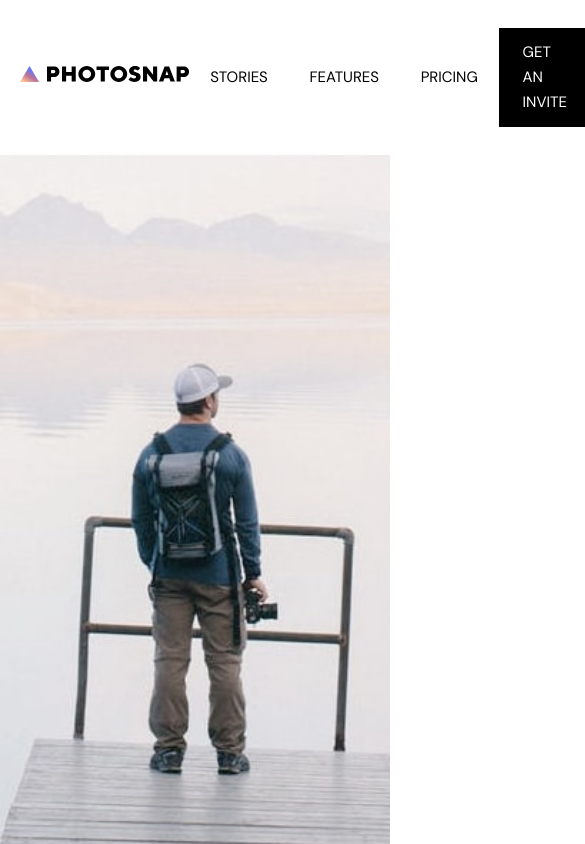
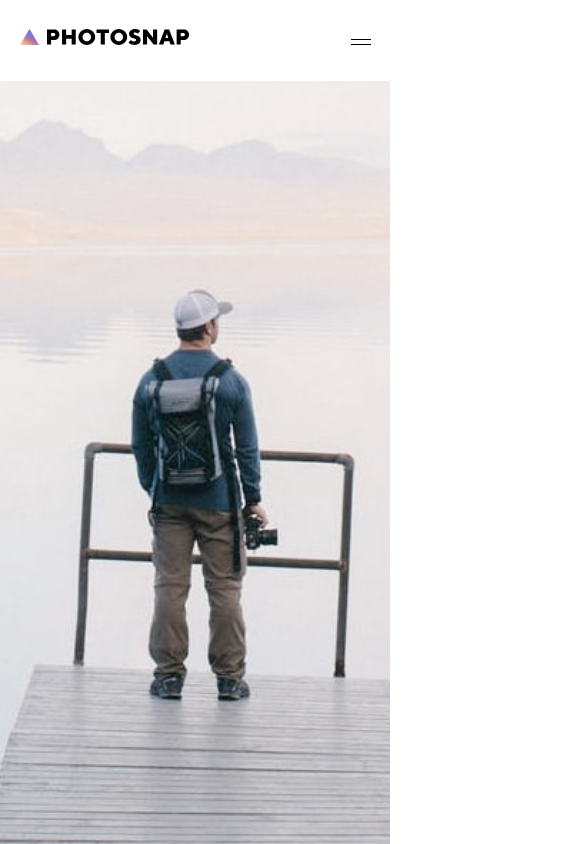
Before and after one commit to adluders/photosnap, a React (Create React App) app: page / in a window 390 px wide. Shown: the top 844 px of the page, 585 px wide, since content can reach past the window. Built offline with nearby package versions, Linux system fonts and the light colour scheme.

Commit message:
updated mobile media queries

```diff
--- a/src/App.js
+++ b/src/App.js
@@ -24,7 +24,7 @@ const App = () => {
 
   return (
     <div className="App">
-      {windowWidth <= 375 ? <MobileNav /> : <Navbar />}
+      {windowWidth <= 450 ? <MobileNav /> : <Navbar />}
       <Switch>
         <Route path="/" component={Home} exact />
         <Route path="/features" component={Features} exact />
```
